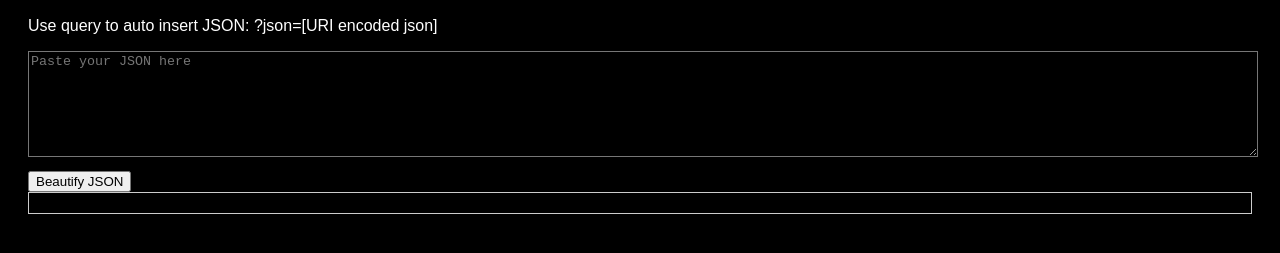
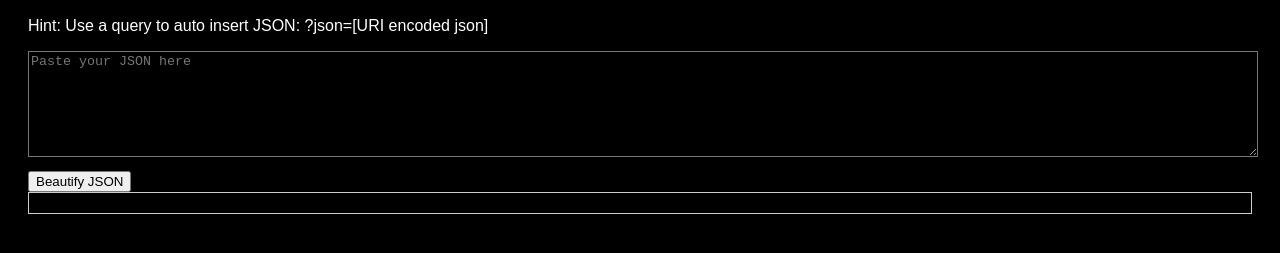
Before and after one commit to WilliamLehmus/JSON-viewer, a plain HTML site: page index.html in a window 1280 px wide. Shown: the part 79-332 px from the top of the page. Drawn offline with Linux system fonts and the light colour scheme; some packages are replaced by stand-ins of ours; a script that the page names is missing.

Commit message:
p to white

```diff
--- a/index.html
+++ b/index.html
@@ -42,7 +42,7 @@
 <body>
 
     <h2>WL Safe JSON Viewer</h2>
-    <p>Use query to auto insert JSON: ?json=[URI encoded json] </p>
+    <p>Hint: Use a query to auto insert JSON: ?json=[URI encoded json] </p>
 
     <!-- The text area for pasting JSON data -->
     <textarea id="jsonInput" placeholder="Paste your JSON here"></textarea>
```
